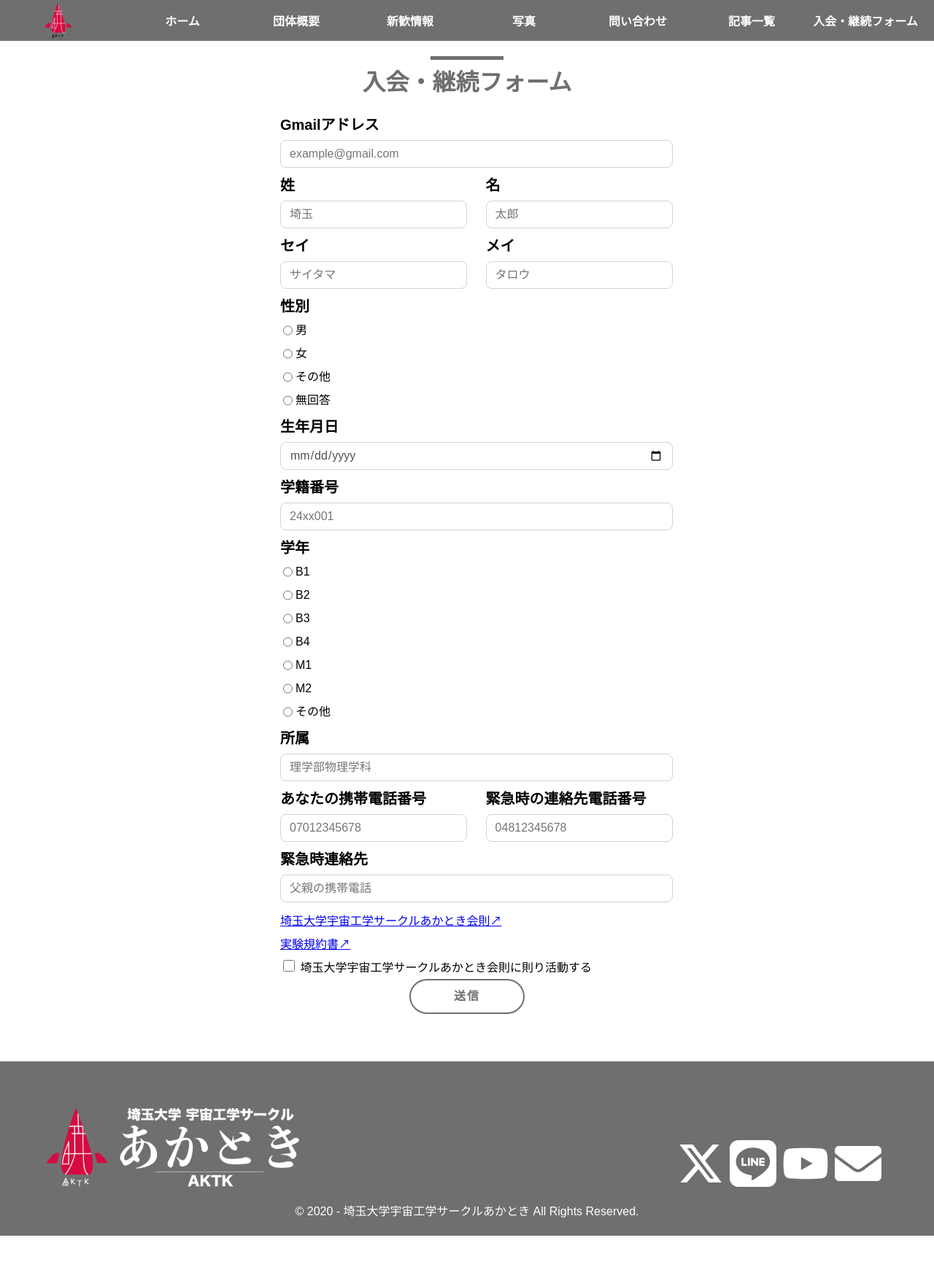
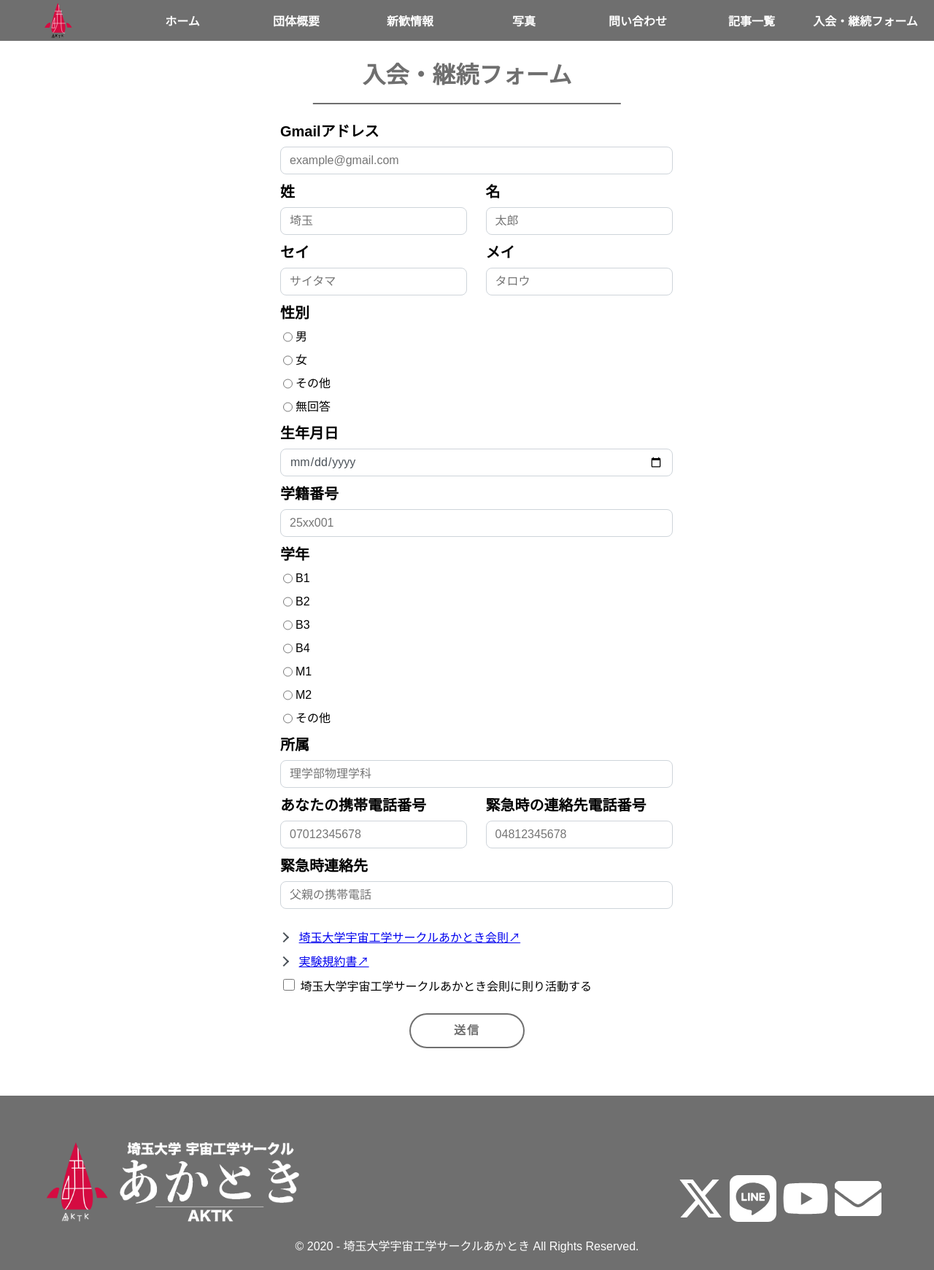
Before and after one commit to Akatoki-Saidai/Akatoki-Saidai.github.io, an Astro site: page /form in a window 1280 px wide. Shown: the whole page at 73% size. Before the commit the page ends 1694 px from the top, so only its background shows below. Built offline with nearby package versions, Linux system fonts and the light colour scheme; Astro itself is replaced by a stand-in of ours.

Commit message:
入会フォームの変更 Fixes #43

```diff
--- a/src/pages/form.astro
+++ b/src/pages/form.astro
@@ -10,7 +10,7 @@ const pageTitle = "入会・継続フォーム | 埼玉大学宇宙工学サー
     <h1 class="content-title">入会・継続フォーム</h1>
     <form
       class="form-container"
-      action="https://docs.google.com/forms/u/0/d/e/1FAIpQLSfA4VyoNzoAGdKeoGWr0M-Xx8r-vRzRHJIWQmAN9vkY1tyxvg/formResponse"
+      action="https://docs.google.com/forms/d/1x6gUadG-bhj9S5cvVdon7Kjtsygt22-NeRjgAFMNeW4/edit?usp=drivesdk"
       method="post"
       target="hidden_iframe"
       onsubmit="submitted=true;"
@@ -143,7 +143,7 @@ const pageTitle = "入会・継続フォーム | 埼玉大学宇宙工学サー
           name="entry.2012582823"
           required="required"
           aria-required="true"
-          placeholder="24xx001"
+          placeholder="25xx001"
         />
       </section>
       <section class="grade-container">
@@ -286,12 +286,12 @@ const pageTitle = "入会・継続フォーム | 埼玉大学宇宙工学サー
         />
       </section>
       <section class="constitution-container">
-        <a class="page-link" href="/constitution.pdf" target="_blank"
-          >埼玉大学宇宙工学サークルあかとき会則&#x2197;</a
-        >
-        <a class="page-link" href="/ExperimentalProtocol.pdf" target="_blank"
-          >実験規約書&#x2197;</a
-        >
+        <a class="page-link" href="/constitution.pdf" target="_blank">
+          埼玉大学宇宙工学サークルあかとき会則&#x2197;
+        </a>
+        <a class="page-link" href="/ExperimentalProtocol.pdf" target="_blank">
+          実験規約書&#x2197;
+        </a>
         <div class="checkbox-container">
           <input
             type="checkbox"
@@ -299,10 +299,10 @@ const pageTitle = "入会・継続フォーム | 埼玉大学宇宙工学サー
             aria-required="true"
             id="constitution"
             class="form-checkbox"
-          />
-          <label class="form-checkbox-label" for="constitution"
-            >埼玉大学宇宙工学サークルあかとき会則に則り活動する</label
           >
+          <label class="form-checkbox-label" for="constitution">
+            埼玉大学宇宙工学サークルあかとき会則に則り活動する
+          </label>
         </div>
       </section>
       <section>
--- a/src/styles/form.css
+++ b/src/styles/form.css
@@ -4,21 +4,21 @@
 
 .content-title {
   position: relative;
-  padding-top: 10px;
+  padding-bottom: .6em;
   text-align: center;
   color: #6f6f6f;
   font-weight: 700;
   font-size: 2rem;
 }
 
-.content-title::before {
+.content-title::after {
   content: "";
   position: absolute;
-  top: 0;
+  bottom: 0;
   left: 50%;
   transform: translateX(-50%);
-  width: 100px;
-  border-top: 5px solid #6f6f6f;
+  width: 33vw;
+  border-top: 2px solid #6f6f6f;
 }
 
 .form-title {
@@ -108,10 +108,31 @@
 }
 
 .constitution-container {
-  display: flex;
-  flex-direction: column;
-  justify-content: space-around;
-  height: 6rem;
+  display: block;
+  margin: 1.6em 0;
+}
+
+.constitution-container a{
+  position: relative;
+  display: block;
+  padding-left: 1.6em;
+  padding-bottom: .6em;
+}
+
+.constitution-container a::before{
+  content: '';
+  position: absolute;
+  top: .5rem;
+  left: 0;
+  width: .5em;
+  height: .5em;
+  border-top: solid 2px #495057;
+  border-right: solid 2px #495057;
+  transform: rotate(45deg);
+}
+
+.checkbox-contasiner{
+  margin-top: .6em;
 }
 
 .submit-button {
```
